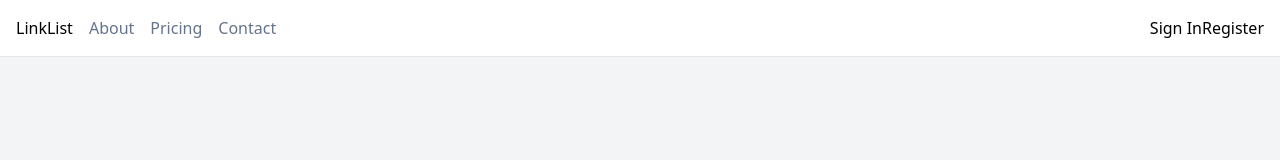
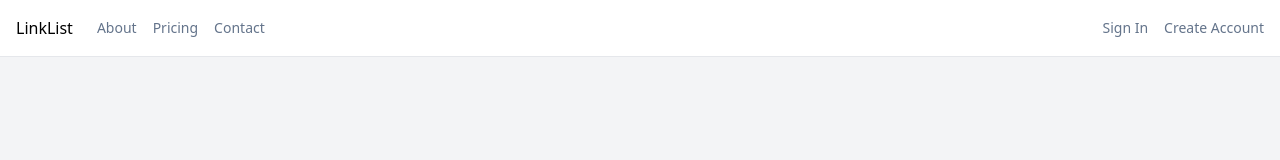
Before and after one commit to lukitas1337/fightstats-dummy, a Next.js app: page / in a window 1280 px wide. Shown: the top 160 px of the page. Built offline with nearby package versions, Linux system fonts and the light colour scheme.

Commit message:
header into component

```diff
--- /dev/null
+++ b/src/app/components/Header.js
@@ -0,0 +1,22 @@
+import Link from 'next/link';
+
+export default function Header() {
+  return (
+
+    <header className='bg-white border-b flex justify-between p-4'>
+    <div className='flex gap-6'>
+      <Link href={'/'}>LinkList</Link>
+      <nav className='flex items-center gap-4 text-slate-500 text-sm'>
+      <Link href={'/about'}>About</Link>
+      <Link href={'/pricing'}>Pricing</Link>
+      <Link href={'/contact'}>Contact</Link>
+    </nav>
+    </div>
+    <nav className='flex items-center gap-4 text-slate-500 text-sm'>
+      <Link href={'/login'}>Sign In</Link>
+      <Link href={'/signup'}>Create Account</Link>
+    </nav>
+  </header>
+
+  );
+}
--- a/src/app/page.js
+++ b/src/app/page.js
@@ -1,22 +1,10 @@
-import Link from 'next/link';
+import Header from './components/Header';
 
 export default function Home() {
   return (
+
 <main>
-  <header className='bg-white border-b flex justify-between p-4'>
-    <div className='flex items-center gap-4'>
-      <Link href={'/'}>LinkList</Link>
-      <nav className=' flex gap-4 text-slate-500'>
-      <Link href={'/about'}>About</Link>
-      <Link href={'/pricing'}>Pricing</Link>
-      <Link href={'/contact'}>Contact</Link>
-    </nav>
-    </div>
-    <div>
-      <Link href={'/login'}>Sign In</Link>
-      <Link href={'/signup'}>Register</Link>
-    </div>
-  </header>
+    <Header />
   <section>
 
   </section>
```
